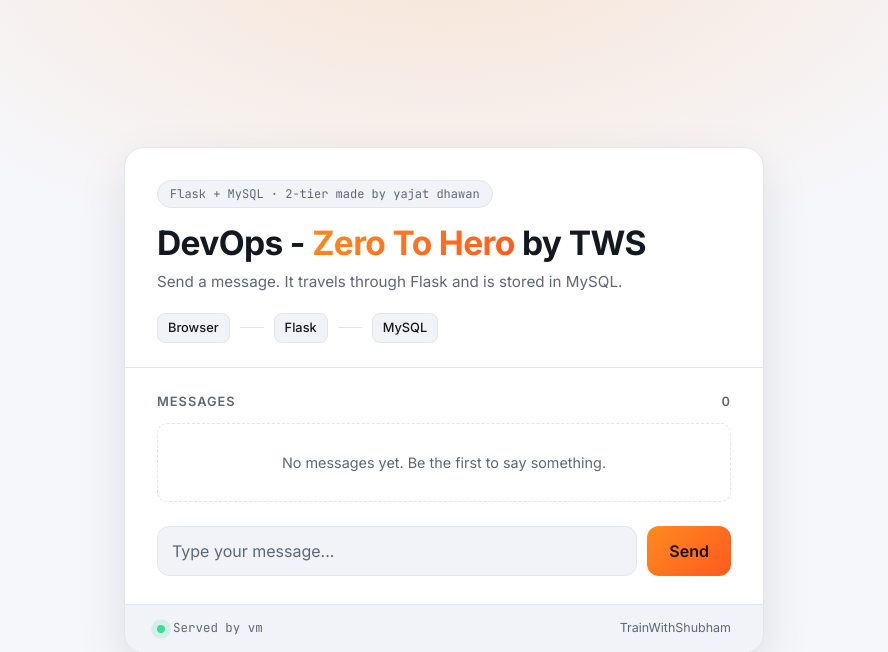
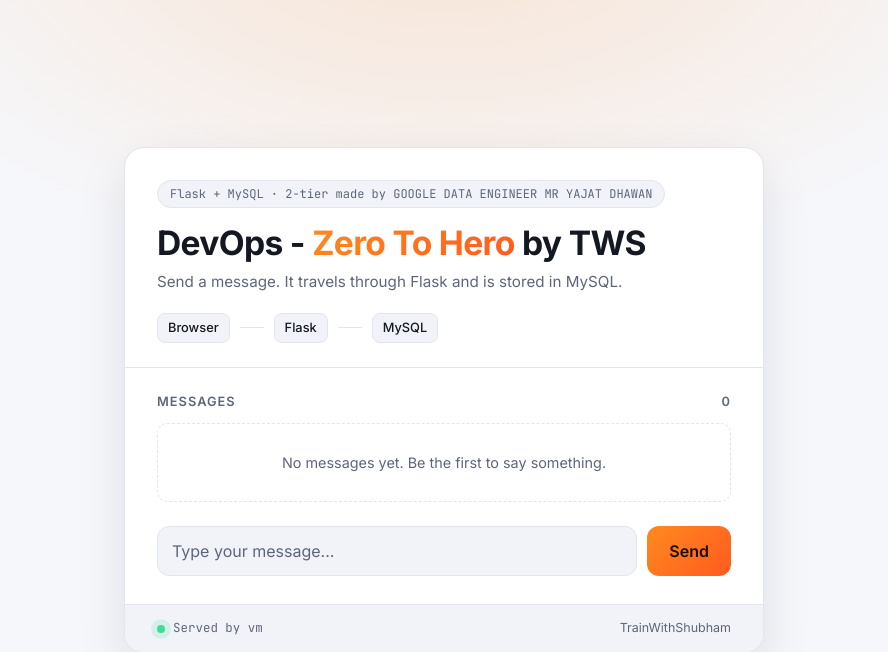
Before and after one commit to LondheShubham153/two-tier-flask-app, a Flask app: page / in a window 1280 px wide. Shown: the top 652 px of the page, without its empty margins (196-1084 px from the left). Run offline with Flask 3, Linux system fonts and the light colour scheme; data that the repository does not hold is empty.

Commit message:
added change in index file

```diff
--- a/templates/index.html
+++ b/templates/index.html
@@ -260,7 +260,7 @@
 <body>
     <div class="card">
         <header>
-            <div class="eyebrow">Flask + MySQL · 2-tier made by yajat dhawan</div>
+            <div class="eyebrow">Flask + MySQL · 2-tier made by GOOGLE DATA ENGINEER MR YAJAT DHAWAN</div>
             <h1>DevOps - <span>Zero To Hero</span> by TWS</h1>
             <p class="subtitle">Send a message. It travels through Flask and is stored in MySQL.</p>
             <div class="tiers" aria-hidden="true">
```
